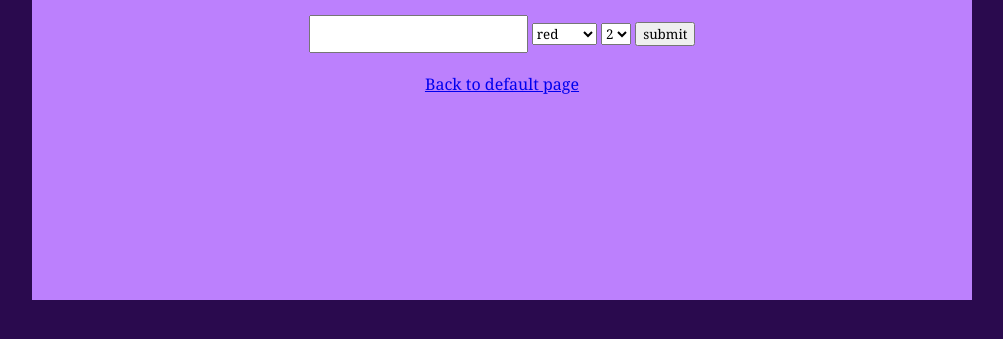
After one commit to alexiskrueger5752/NSC-IT112, a Flask app: page /fortune in a window 1280 px wide. The commit adds this page. Shown: the top 339 px of the page, without its empty margins (138-1141 px from the left). Run offline with Flask 3, Linux system fonts and the light colour scheme.

Commit message:
Took files out of folder and created fortune

```diff
--- /dev/null
+++ b/app.py
@@ -0,0 +1,30 @@
+from flask import Flask, render_template, url_for, request, redirect
+app = Flask(__name__)
+
+@app.route('/')
+def default():
+   return render_template('default.html')
+
+@app.route('/about')
+def about():
+   return render_template('about.html')
+
+@app.route('/fortune' , methods =["GET", "POST"])
+def fortune():
+   if request.method == "POST":
+      name = request.form.get("user")
+      color = request.form.get("color")
+      number = request.form.get("number")
+      return redirect(url_for('result', user=name, color=color, number=number))
+   return render_template('fortune.html')
+
+@app.route('/fortune/result')
+def result():
+      name = request.args.get("user")
+      color = request.args.get("color")
+      number = request.args.get("number")
+      return render_template("result.html", name=name, color=color,
+                              number=number)
+
+if __name__ == '__main__':
+   app.run()
--- a/kruegeralexis-HW2/static/css/main.css
+++ b/static/css/main.css
@@ -17,10 +17,10 @@ div#wrapper{
 h1{
     padding-bottom: 20px;
 }
-h6, h3{
+h6, h4{
     text-align: center;
 }
-h3{
+h4{
     margin-bottom: 20px;
 }
 p{
--- a/kruegeralexis-HW2/templates/default.html
+++ b/templates/default.html
@@ -8,6 +8,6 @@
 <div id="wrapper">
     <h1>Printing name from form</h1>
     <a href="{{ url_for('about') }}">About page</a>
-    <a href="{{ url_for('form') }}">Form page</a>
+    <a href="{{ url_for('fortune') }}">Fortune page</a>
 </div>
 {% endblock %}
--- /dev/null
+++ b/templates/fortune.html
@@ -0,0 +1,27 @@
+{% extends 'base.html' %}
+
+{% block head %}
+
+{% endblock %}
+<!--document.fortune.elements[0].value-->
+{% block body %}
+<div id="wrapper">
+    <form name = "fortune" method="POST" action="{{ url_for('fortune')}}">
+        <input type="text" name="user">
+        <select name="color">
+            <option>red</option>
+            <option>yellow</option>
+            <option>blue</option>
+            <option>green</option>
+        </select>
+        <select name="number">
+            <option>2</option>
+            <option>3</option>
+            <option>4</option>
+            <option>5</option>
+        </select>
+        <button>submit</button>
+    </form>
+    <a href="{{ url_for('default') }}">Back to default page</a>
+</div>
+{% endblock %}
--- a/kruegeralexis-HW2/templates/result.html
+++ b/templates/result.html
@@ -6,7 +6,9 @@
 
 {% block body %}
 <div id="wrapper">
-    <h3>Your name is {{ first_name }} {{ last_name }}</h3>
+    <h4>Based on your choices, you will: meet {{ number }} people
+        named {{ name }}, who will be wearing {{ color }} shirts
+    </h4>
     <a href="{{ url_for('default') }}">Back to default page</a>
 </div>
 {% endblock %}
```
Also changed, not shown: kruegeralexis-HW2/app.py (deleted, +0 -26 lines), kruegeralexis-HW2/templates/form.html (deleted, +0 -18 lines), templates/about.html (renamed from kruegeralexis-HW2/templates/about.html), templates/base.html (renamed from kruegeralexis-HW2/templates/base.html).
